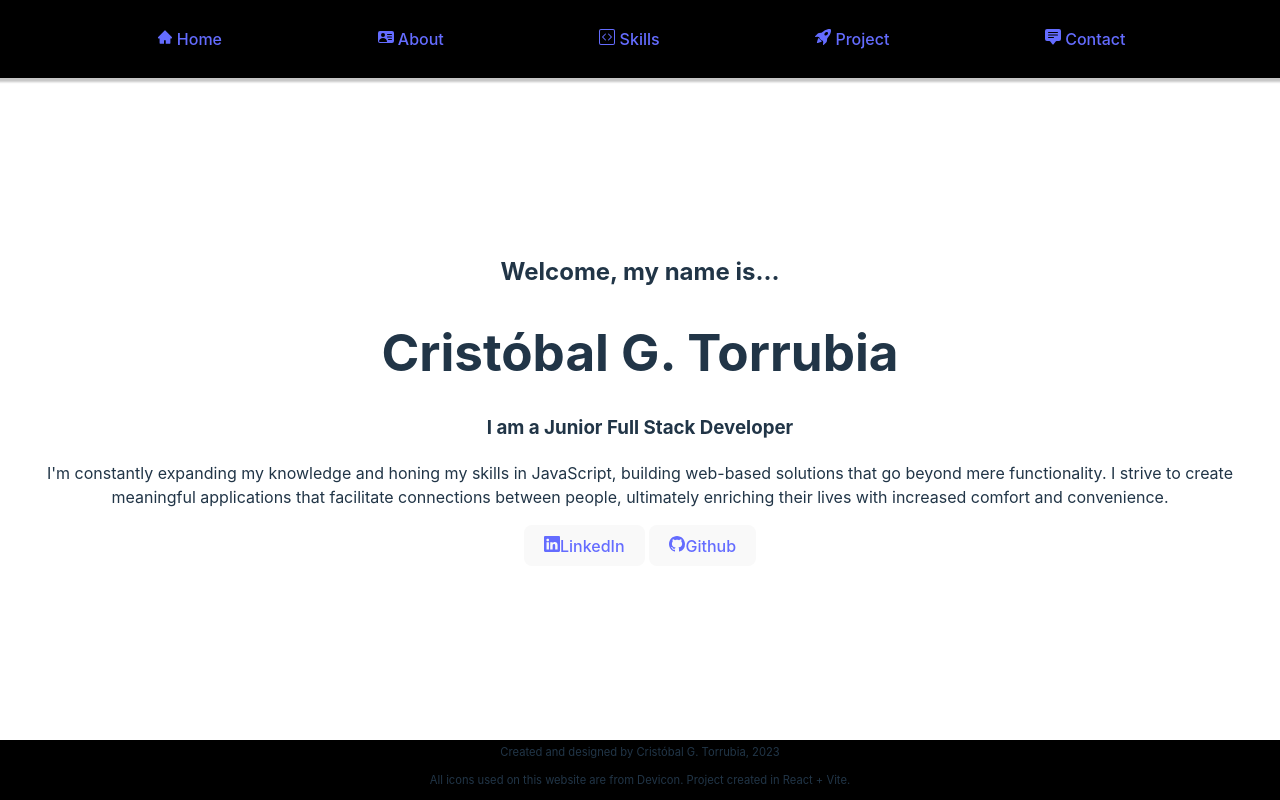
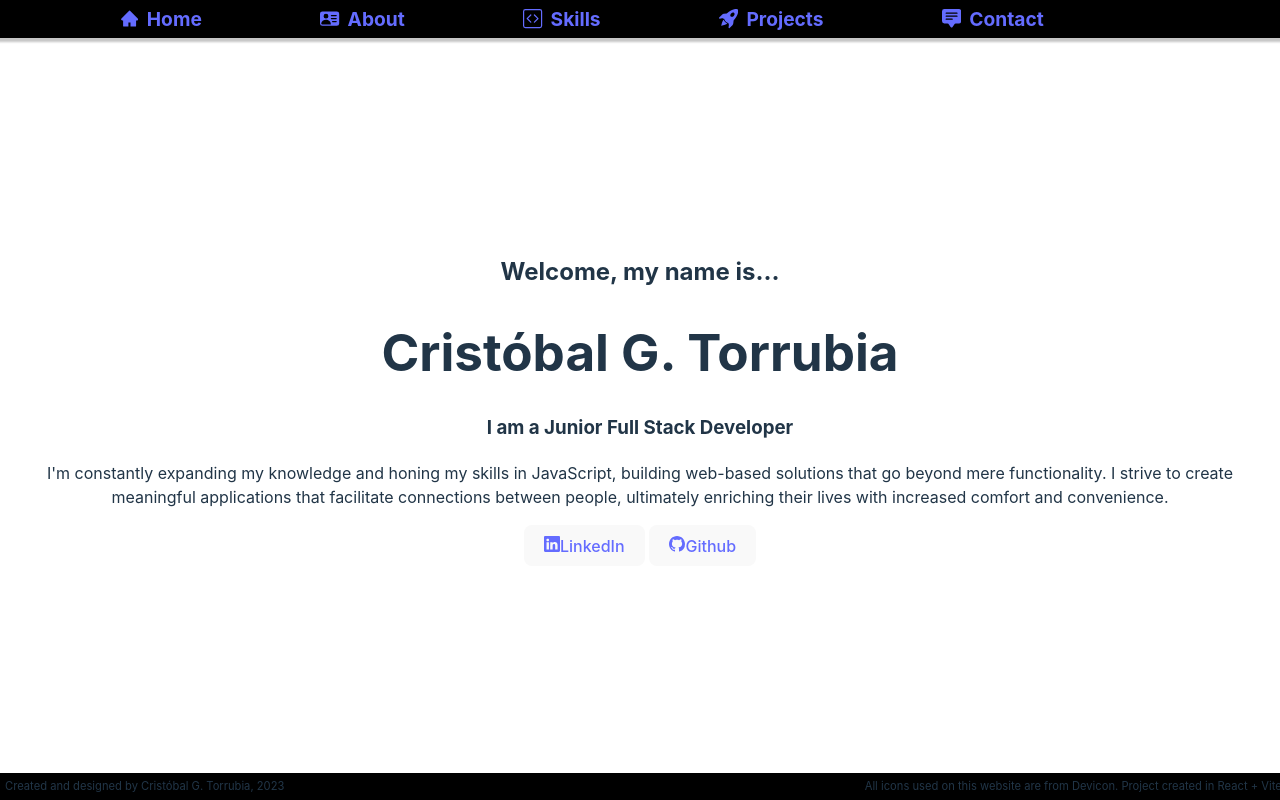
Before and after one commit to SirPhoros/Portfolio-SirPhoros, a React (Vite) app: page / in a window 1280 px wide. Built offline with nearby package versions, Linux system fonts and the light colour scheme.

Commit message:
change Nav style

```diff
--- a/src/components/Nav.tsx
+++ b/src/components/Nav.tsx
@@ -20,11 +20,12 @@ export default function Nav() {
 				<BsCodeSquare /> Skills{' '}
 			</Link>
 			<Link to="/project">
-				<BsFillRocketTakeoffFill /> Project{' '}
+				<BsFillRocketTakeoffFill /> Projects{' '}
 			</Link>
 			<Link to="/contact">
 				<BsFillChatSquareTextFill /> Contact{' '}
 			</Link>
+			<div className="bottom-part"></div>
 		</nav>
 	)
 }
--- a/src/index.css
+++ b/src/index.css
@@ -13,6 +13,7 @@
 	-moz-osx-font-smoothing: grayscale;
 	-webkit-text-size-adjust: 100%;
 }
+
 nav {
 	font-weight: 700;
 	background-color: black;
@@ -24,10 +25,22 @@ nav {
 	display: flex;
 	justify-content: space-evenly;
 	padding: 0.5rem 0rem;
-	height: 60px;
+	height: 20px; /* Adjust the height as desired */
 	width: 100%;
 	align-items: center;
 	box-shadow: 0 2px 2px 2px #0909093b;
+}
+
+
+nav a {
+	display: flex;
+	align-items: center;
+	font-size: 1.2rem; /* Adjust the font size as desired */
+	font-weight: bold; /* Add this line to make the text bolder */
+}
+
+nav a svg {
+	margin-right: 0.5rem;
 }
 
 a {
@@ -92,8 +105,11 @@ footer {
 	width: 100%;
 	background-color: black;
 	text-align: center;
+	display: flex;
+	justify-content: space-between;
+	padding: 5px;
 }
 
 footer p {
-	margin-top: 0.3%;
+	margin: 0;
 }
```
